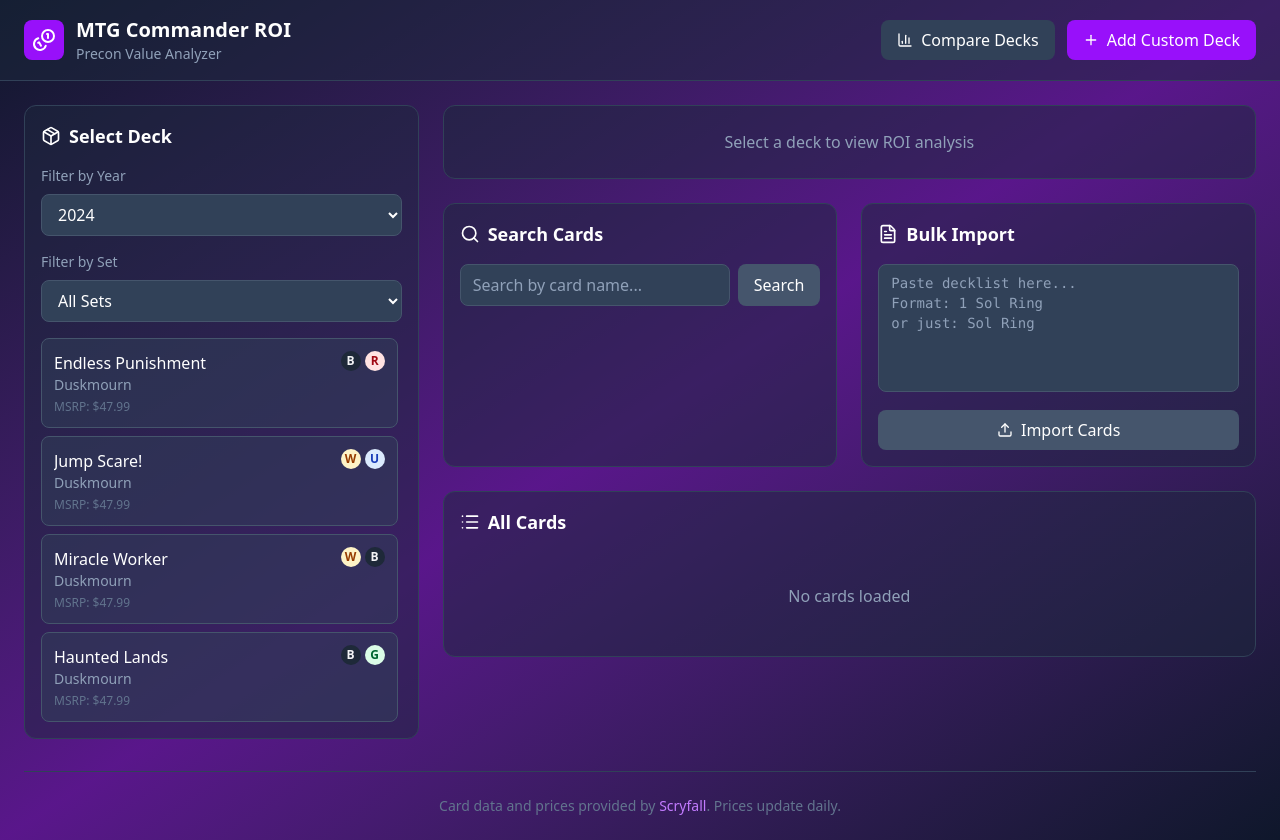
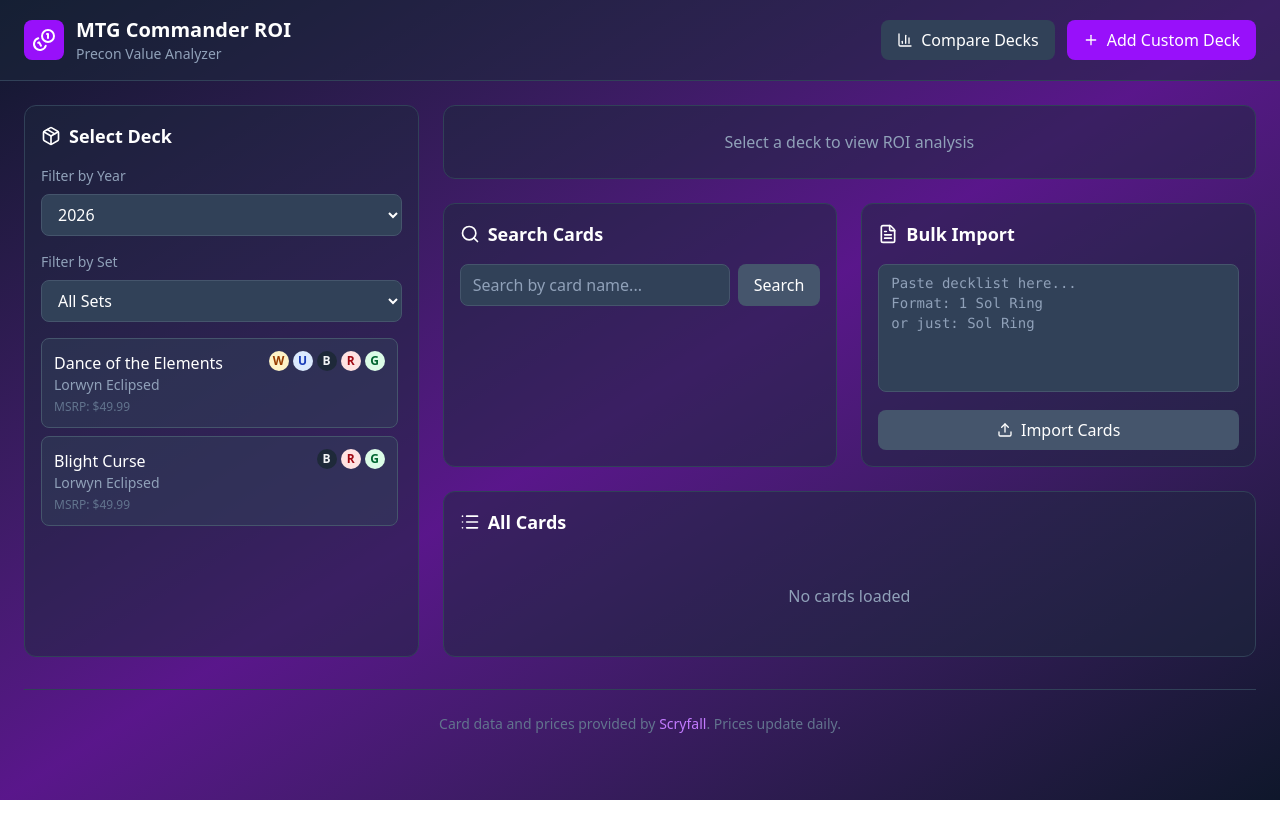
Before and after one commit to dtsong/mtg-commander-roi, a Next.js app: page / in a window 1280 px wide. After the commit the page ends 800 px from the top, so only its background shows below. Built offline with nearby package versions, Linux system fonts and the light colour scheme.

Commit message:
feat: update

```diff
--- a/app/page.jsx
+++ b/app/page.jsx
@@ -13,7 +13,8 @@
 import { calculateTotalValue } from '@/lib/calculations';
 
 export default function Home() {
-  const [selectedYear, setSelectedYear] = useState(2024);
+  const [selectedYear, setSelectedYear] = useState(2026);
+  const [selectedSet, setSelectedSet] = useState(null);
   const [selectedDeck, setSelectedDeck] = useState(null);
   const [cards, setCards] = useState([]);
   const [loading, setLoading] = useState(false);
@@ -79,6 +80,8 @@
             <DeckSelector
               selectedYear={selectedYear}
               setSelectedYear={setSelectedYear}
+              selectedSet={selectedSet}
+              setSelectedSet={setSelectedSet}
               selectedDeck={selectedDeck}
               setSelectedDeck={setSelectedDeck}
               customDecks={customDecks}
```
